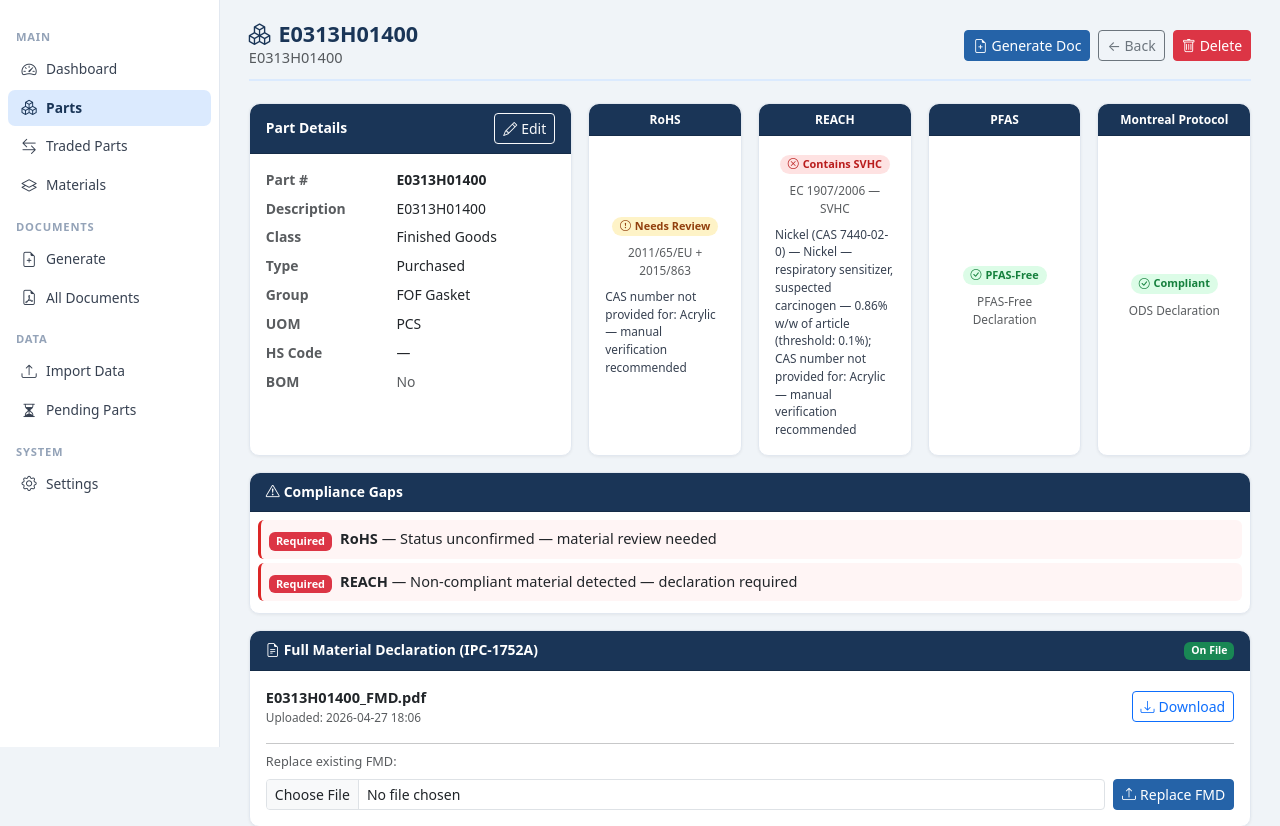
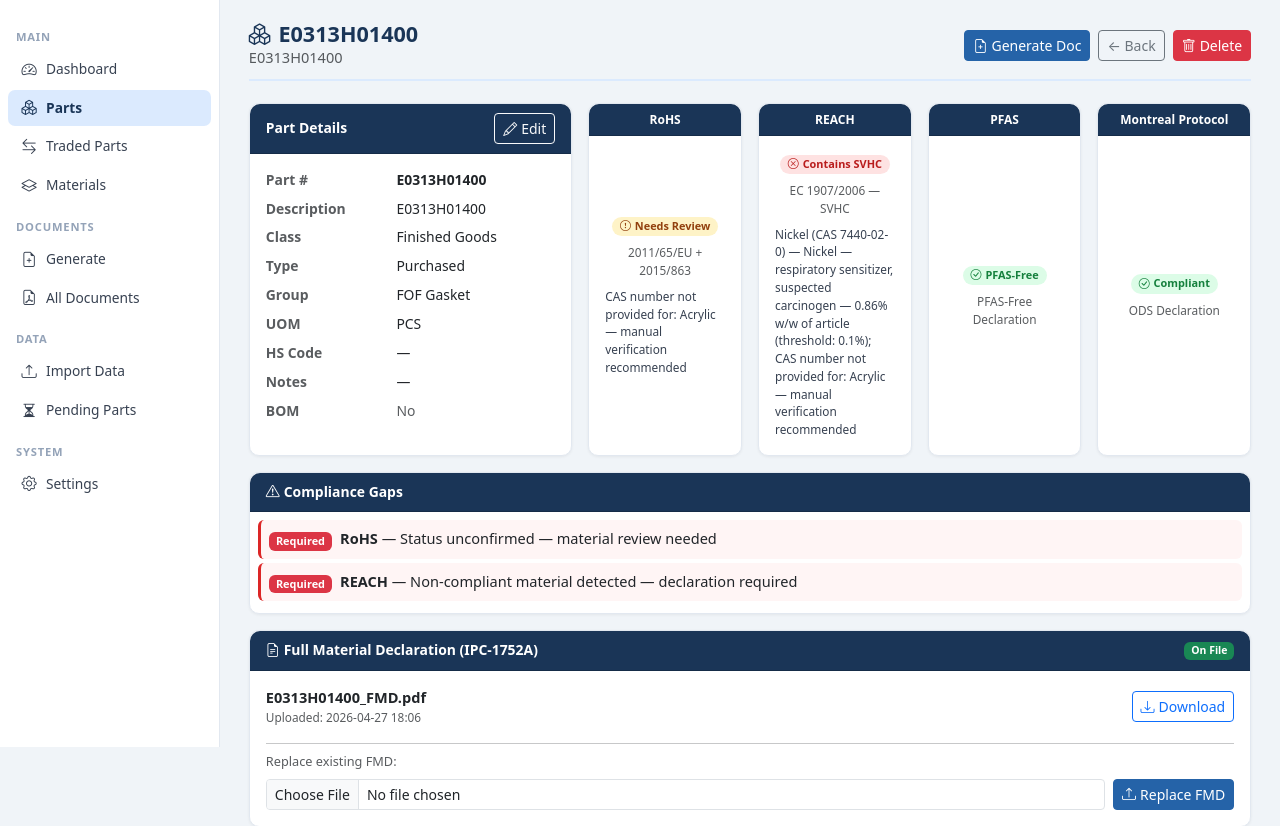
Before and after one commit to Colton-Tudisco/quality-compliance-project, a Flask app: a page that uses templates/part_detail.html in a window 1280 px wide. Shown: the part 53-879 px from the top of the page. Run offline with Flask 3, Linux system fonts and the light colour scheme; data comes from the database, SQL or seed files in the repository; both versions use the stored data as it was after the commit.

Commit message:
feat: add notes field to parts
- Add notes column to parts table via ALTER TABLE migration
- Add notes to CREATE TABLE schema in init_db for future fresh installs
- Add notes to edit_part route — reads from form and saves to DB
- Add Notes field to part detail page — textarea in edit mode, plain text in read mode
- Add Has Notes badge to part header when notes exist

```diff
--- a/app.py
+++ b/app.py
@@ -98,7 +98,8 @@ def init_db():
             has_bom         INTEGER DEFAULT 0,
             created_at      TEXT DEFAULT (datetime('now')),
             updated_at      TEXT DEFAULT (datetime('now')),
-            is_hidden       INTEGER DEFAULT 0
+            is_hidden       INTEGER DEFAULT 0,
+            notes           TEXT
         );
 
         CREATE TABLE IF NOT EXISTS materials (
@@ -615,13 +616,31 @@ def dashboard():
 
     # Compliance summary
     def std_counts(standard):
+        # Count parts that have a compliance record for this standard
         rows = conn.execute("""
             SELECT cs.status, COUNT(*) cnt FROM compliance_status cs
             JOIN parts p ON p.part_number = cs.part_number
             WHERE cs.standard=? AND p.is_active=1 AND p.is_traded=0
+            AND p.is_hidden=0
             GROUP BY cs.status
         """, (standard,)).fetchall()
-        return {r["status"]: r["cnt"] for r in rows}
+        counts = {r["status"]: r["cnt"] for r in rows}
+
+        # Count parts with NO compliance record for this standard — these are the true Unknowns
+        unknown = conn.execute("""
+            SELECT COUNT(*) FROM parts p
+            WHERE p.is_active=1 AND p.is_traded=0 AND p.is_hidden=0
+            AND NOT EXISTS (
+                SELECT 1 FROM compliance_status cs
+                WHERE cs.part_number = p.part_number
+                AND cs.standard = ?
+            )
+        """, (standard,)).fetchone()[0]
+
+        if unknown > 0:
+            counts["Unknown"] = counts.get("Unknown", 0) + unknown
+
+        return counts
 
     rohs_counts     = std_counts("RoHS")
     reach_counts    = std_counts("REACH")
@@ -1085,6 +1104,7 @@ def edit_part(part_number):
     uom               = request.form.get("uom", "").strip()
     commodity_code    = request.form.get("commodity_code", "").strip()
     traded_vendor     = request.form.get("traded_vendor", "").strip()
+    notes             = request.form.get("notes", "").strip()
 
     if not new_part_number:
         flash("Part number cannot be empty.", "danger")
@@ -1126,12 +1146,13 @@ def edit_part(part_number):
             uom            = ?,
             commodity_code = ?,
             traded_vendor  = ?,
+            notes          = ?,
             updated_at     = datetime('now')
         WHERE part_number = ?
     """, (
         new_part_number, description, part_class, part_type,
         product_group, uom, commodity_code,
-        traded_vendor or None, part_number
+        traded_vendor or None, notes or None, part_number
     ))
 
     conn.commit()
--- a/templates/part_detail.html
+++ b/templates/part_detail.html
@@ -14,7 +14,14 @@
 <div class="page-header">
   <div>
     <h1><i class="bi bi-boxes me-2"></i>{{ part.part_number }}</h1>
-    <p class="text-muted mb-0">{{ part.description or 'No description' }}</p>
+    <p class="text-muted mb-0">
+      {{ part.description or 'No description' }}
+      {% if part.notes %}
+      <span class="badge badge-review rounded-pill ms-2" style="font-size:.7rem;">
+        <i class="bi bi-sticky me-1"></i>Has Notes
+      </span>
+      {% endif %}
+    </p>
   </div>
   <div class="d-flex gap-2">
     {% if not part.is_traded %}
@@ -144,6 +151,16 @@
             </dd>
           </div>
           {% endif %}
+
+          <div class="row mb-2">
+            <dt class="col-5 text-muted">Notes</dt>
+            <dd class="col-7 mb-0">
+              <span class="read-val">{{ part.notes or '—' }}</span>
+              <textarea name="notes" rows="3"
+                        class="edit-val form-control form-control-sm d-none"
+                        placeholder="Add compliance notes…">{{ part.notes or '' }}</textarea>
+            </dd>
+          </div>
 
           <div class="row mb-2">
             <dt class="col-5 text-muted">BOM</dt>
```
Also changed, not shown: comply.db.
